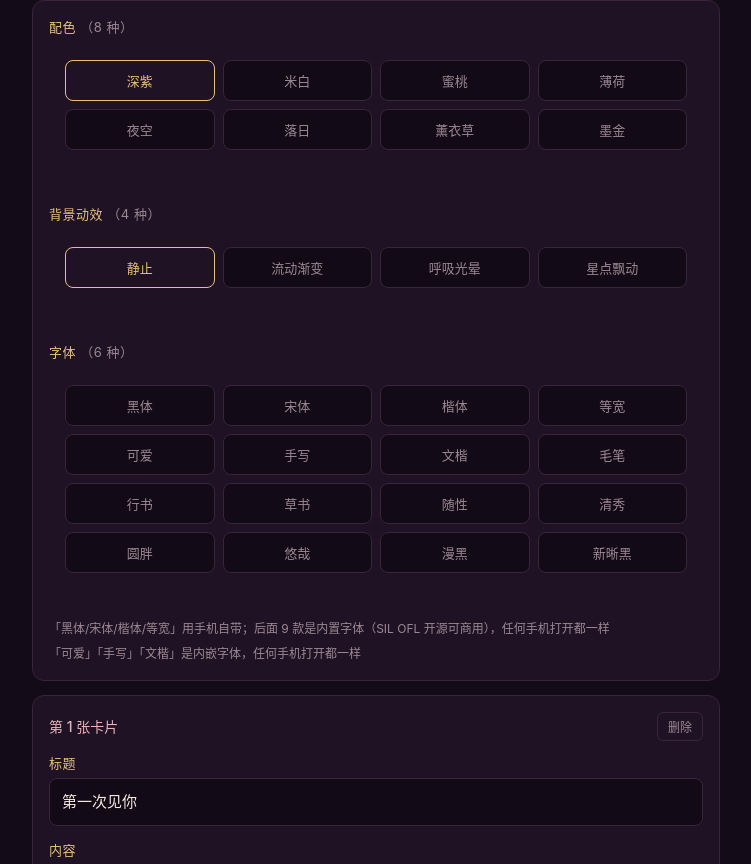
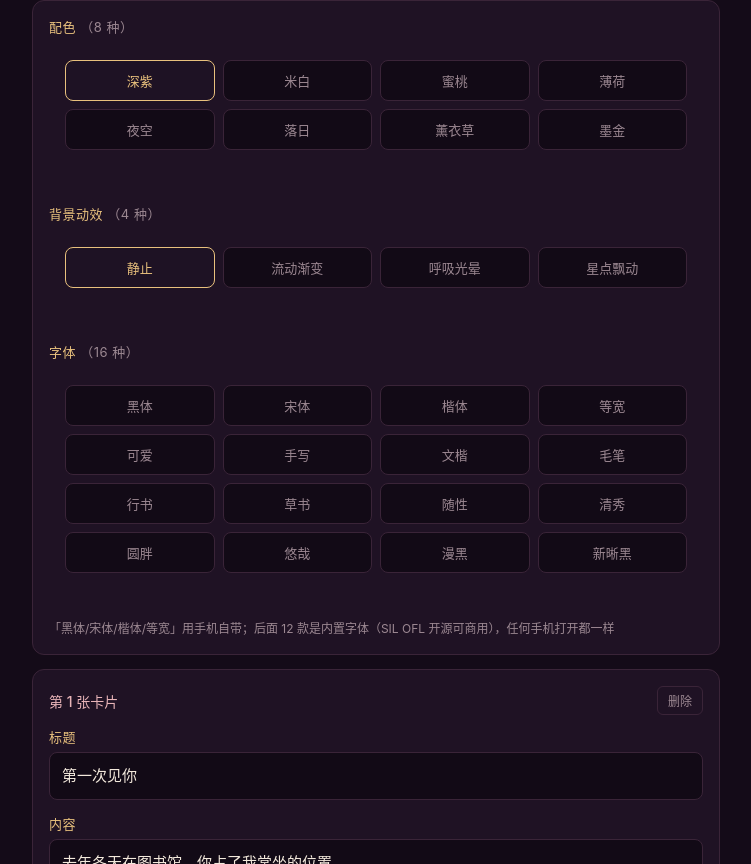
Before and after one commit to lixianlongliyating99/gift, a plain HTML site: page index.html in a window 1280 px wide. Shown: the part 410-1274 px from the top of the page, without its empty margins (264-1015 px from the left). Drawn offline with Linux system fonts and the light colour scheme; a web font is replaced by a local one.

Commit message:
修正：字体数量标签(6→16)、曲库数量、去掉重复提示

```diff
--- a/index.html
+++ b/index.html
@@ -101,10 +101,9 @@ textarea{resize:vertical;min-height:74px}
         <button class="segbtn" data-v="stars">星点飘动</button>
       </div>
     </div>
-    <div class="row"><label>字体 <span class="opt">（6 种）</span></label>
+    <div class="row"><label>字体 <span class="opt">（16 种）</span></label>
       <div class="seg wrap" id="segFont"><button class="segbtn" data-v="sans">黑体</button><button class="segbtn" data-v="serif">宋体</button><button class="segbtn" data-v="kai">楷体</button><button class="segbtn" data-v="mono">等宽</button><button class="segbtn" data-v="cute">可爱</button><button class="segbtn" data-v="write">手写</button><button class="segbtn" data-v="hand">文楷</button><button class="segbtn" data-v="maobi">毛笔</button><button class="segbtn" data-v="xing">行书</button><button class="segbtn" data-v="cao">草书</button><button class="segbtn" data-v="sui">随性</button><button class="segbtn" data-v="xiu">清秀</button><button class="segbtn" data-v="huang">圆胖</button><button class="segbtn" data-v="yozai">悠哉</button><button class="segbtn" data-v="marker">漫黑</button><button class="segbtn" data-v="neoxi">新晰黑</button></div>
-      <div class="hint">「黑体/宋体/楷体/等宽」用手机自带；后面 9 款是内置字体（SIL OFL 开源可商用），任何手机打开都一样</div>
-      <div class="hint">「可爱」「手写」「文楷」是内嵌字体，任何手机打开都一样</div>
+      <div class="hint">「黑体/宋体/楷体/等宽」用手机自带；后面 12 款是内置字体（SIL OFL 开源可商用），任何手机打开都一样</div>
     </div>
   </div>
 
```
